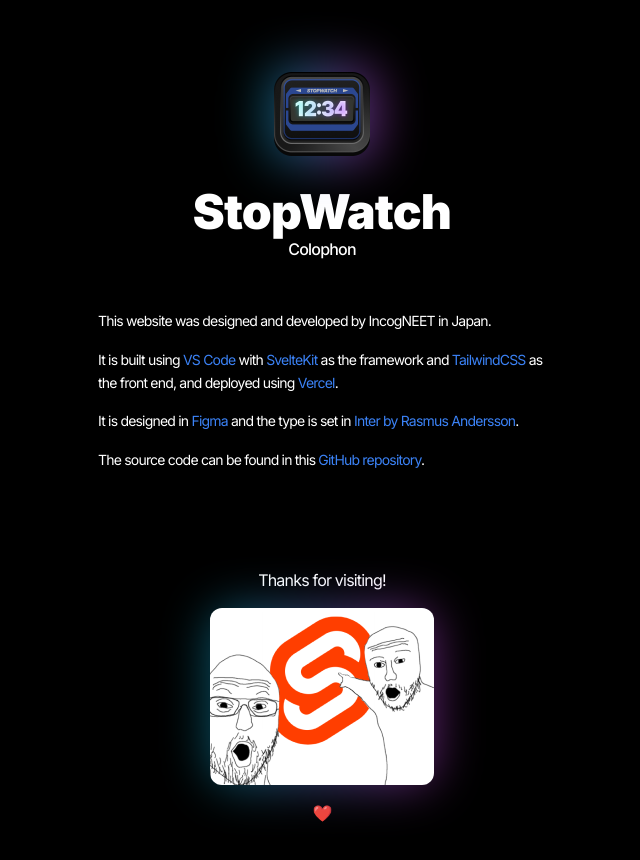
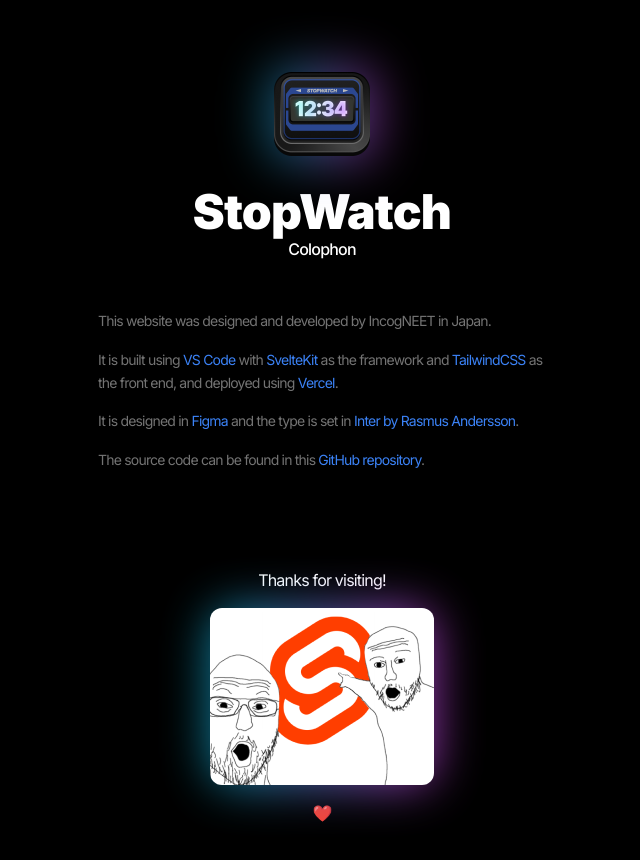
Before and after one commit to CheeseGrater-svg/StopWatch, a SvelteKit app: page /colophon in a window 1280 px wide. Shown: the top 860 px of the page, without its empty margins (318-958 px from the left). Built offline with nearby package versions, Linux system fonts and the light colour scheme.

Commit message:
テキストカラーの変更

```diff
--- a/src/routes/+page.svelte
+++ b/src/routes/+page.svelte
@@ -133,7 +133,7 @@
 	>
 {/if}
 
-<p class="mt-24 mb-12 text-center text-sm font-normal">
+<p class="mt-24 mb-12 text-center text-sm font-normal text-neutral-500">
 	© 2023 IncogNEET<br />
 	<a href="https://github.com/IncogNEET/StopWatch" class="text-blue-500 hover:underline">GitHub</a>
 	| <a href="/colophon" class="text-blue-500 hover:underline">Colophon</a>
--- a/src/routes/colophon/+page.svelte
+++ b/src/routes/colophon/+page.svelte
@@ -15,7 +15,7 @@
 <a href="../"><h1 class="mt-6 text-5xl font-black leading-none">StopWatch</h1></a>
 <h2 class="text-base font-medium leading-relaxed">Colophon</h2>
 
-<section class="mt-12 w-3/4 text-sm font-normal leading-relaxed sm:max-w-md">
+<section class="mt-12 w-3/4 text-sm font-normal leading-relaxed text-neutral-500 sm:max-w-md">
 	<p>This website was designed and developed by IncogNEET in Japan.</p>
 	<p class="mt-4">
 		It is built using <a href="https://code.visualstudio.com" class="text-blue-500 hover:underline"
@@ -47,7 +47,7 @@
 <div class="relative mt-4">
 	<img src={soyjacks} alt="two soyjacks pointing svelte" class="relative z-10 w-56 rounded-xl" />
 	<div
-		class="absolute inset-0 z-0 rounded-3xl bg-gradient-to-r from-cyan-500 to-fuchsia-500 opacity-50 blur-xl"
+		class="absolute inset-0 z-0 rounded-3xl bg-gradient-to-r from-cyan-500 to-fuchsia-500 opacity-75 blur-xl"
 	/>
 </div>
 <p class="mt-4 mb-12">❤️</p>
```
